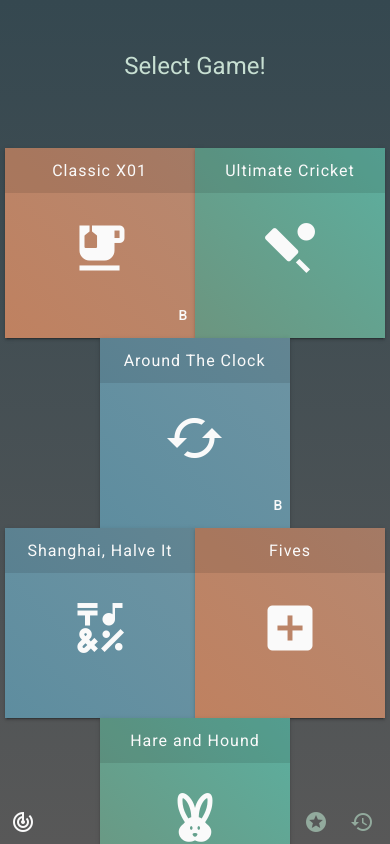
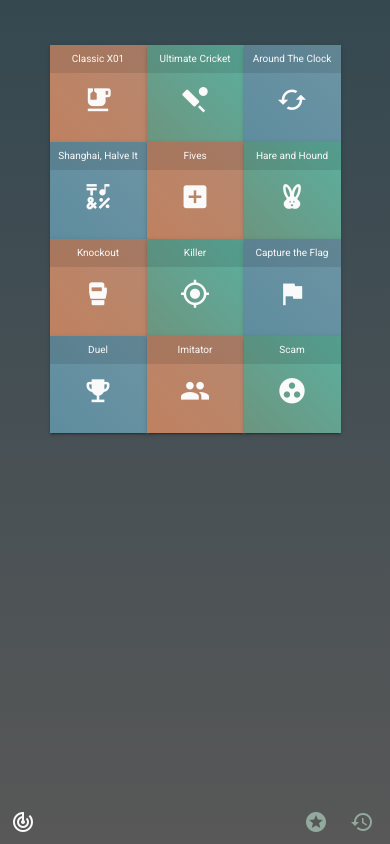
Before and after one commit to viktorhajer/darts-scoreboard-ng, an Angular app: page / in a window 390 px wide. Shown: the top 844 px of the page. Built offline with nearby package versions, Linux system fonts and the light colour scheme.

Commit message:
Design update

```diff
--- a/package.json
+++ b/package.json
@@ -1,6 +1,6 @@
 {
   "name": "darts-scoreboard-ng",
-  "version": "2.5.6",
+  "version": "2.5.7",
   "license": "MIT",
   "author": {
     "name": "Viktor Hajer",
--- a/src/app/app.component.ts
+++ b/src/app/app.component.ts
@@ -15,9 +15,9 @@ export class AppComponent implements AfterViewInit {
 
   constructor(public applicationStateService: ApplicationStateService,
               private soundService: SoundService) {
-    document.addEventListener('touchmove',  (event: any) => {
-      if (event.scale !== 1) { event.preventDefault(); }
-    }, { passive: false });
+    // document.addEventListener('touchmove',  (event: any) => {
+    //   if (event.scale !== 1) { event.preventDefault(); }
+    // }, { passive: false });
   }
 
   ngAfterViewInit() {
--- a/src/app/fives/fives.component.html
+++ b/src/app/fives/fives.component.html
@@ -2,7 +2,7 @@
 
   <app-settings *ngIf="settingsOpen" [playground]="playground">
     <h2>Games</h2>
-    <button class="button" [class.primary]="settings.noCheat" (click)="settings.toggleNoCheat()">
+    <button class="button big" [class.primary]="settings.noCheat" (click)="settings.toggleNoCheat()">
       No Cheat
     </button>
     <mat-divider></mat-divider>
--- a/src/app/knockout/knockout.component.html
+++ b/src/app/knockout/knockout.component.html
@@ -9,7 +9,7 @@
       </mat-form-field>
     </div>
     <br/>
-    <button class="button medium" [class.primary]="settings.killer" (click)="settings.toggleKiller()">
+    <button class="button big" [class.primary]="settings.killer" (click)="settings.toggleKiller()">
       Below the belt
     </button>
 
--- a/src/app/shared/components/menu/menu.component.scss
+++ b/src/app/shared/components/menu/menu.component.scss
@@ -115,3 +115,40 @@
   right: 5px;
   //color: mat-color($accent, 400);
 }
+
+@media screen and (max-width: 570px) {
+  #menu_title {
+    display: none;
+  }
+
+  #menu {
+    padding-top: 45px;
+
+    .gameSelectBox {
+      width: calc(30vw - 20px);
+      height: calc(30vw - 20px);
+
+      mat-icon {
+        font-size: calc(15vw - 28px);
+        width: auto;
+        height: auto;
+      }
+
+      .title {
+        font-size: 10px;
+        text-align: center;
+        padding: 4px;
+        letter-spacing: 0px;
+        width: calc(30vw - 28px);
+        margin: 0 0 12px 0;
+        line-height: 20px;
+        overflow: hidden;
+        text-overflow: ellipsis;
+      }
+    }
+
+    .hasBot:after {
+      display: none;
+    }
+  }
+}
--- a/src/app/shared/components/number-plate-visual/number-plate-visual.component.ts
+++ b/src/app/shared/components/number-plate-visual/number-plate-visual.component.ts
@@ -43,8 +43,8 @@ export class NumberPlateVisualComponent implements OnInit, OnDestroy {
 
   private drawTable() {
     d3.select('#darts-table-plate svg').remove();
-    const svg = d3.select('#darts-table-plate').append('svg').attr('width', '98%')
-      .attr('height', '98%').attr('viewBox', '0 0 330 330');
+    const svg = d3.select('#darts-table-plate').append('svg').attr('width', '94%')
+      .attr('height', '94%').attr('viewBox', '0 0 330 330');
     const numbers = [20, 1, 18, 4, 13, 6, 10, 15, 2, 17, 3, 19, 7, 16, 8, 11, 14, 9, 12, 5];
     const bullIndex = this.getFieldIndex(25);
 
--- a/src/styles.scss
+++ b/src/styles.scss
@@ -36,9 +36,9 @@
 @import "styles/common-element";
 @import "styles/theming";
 
-* {
-  touch-action: manipulation;
-}
+//* {
+//  touch-action: manipulation;
+//}
 
 html, body {
   height: 100%;
--- a/src/styles/common-element.scss
+++ b/src/styles/common-element.scss
@@ -16,15 +16,11 @@
 
 .button, mat-form-field {
   &.big {
-    width: 30.4vw;
-  }
-
-  &.medium {
-    width: 20.2vw;
+    width: 236px;
   }
 
   &.shortmedium {
-    width: 15vw;
+    width: 115px;
   }
 }
 
@@ -39,13 +35,13 @@
   vertical-align: baseline;
   text-align: center;
   margin: 3px;
-  min-width: 64px;
+  width: 54px;
   line-height: 36px;
   padding: 0 16px;
   border-radius: 4px;
   overflow: visible;
   font-family: Roboto, "Helvetica Neue", sans-serif;
-  font-size: 14px;
+  font-size: 12px;
   font-weight: 500;
 
   &.icon-button {
--- a/src/styles/theming.scss
+++ b/src/styles/theming.scss
@@ -1,6 +1,7 @@
 body {
-  background: linear-gradient(to top, var(--background_1), var(--background_2));
+  background: var(--background_1) linear-gradient(to top, var(--background_1), var(--background_2)) no-repeat;
   color: var(--text_color_2);
+  overflow: auto;
 }
 
 .settings {
```
